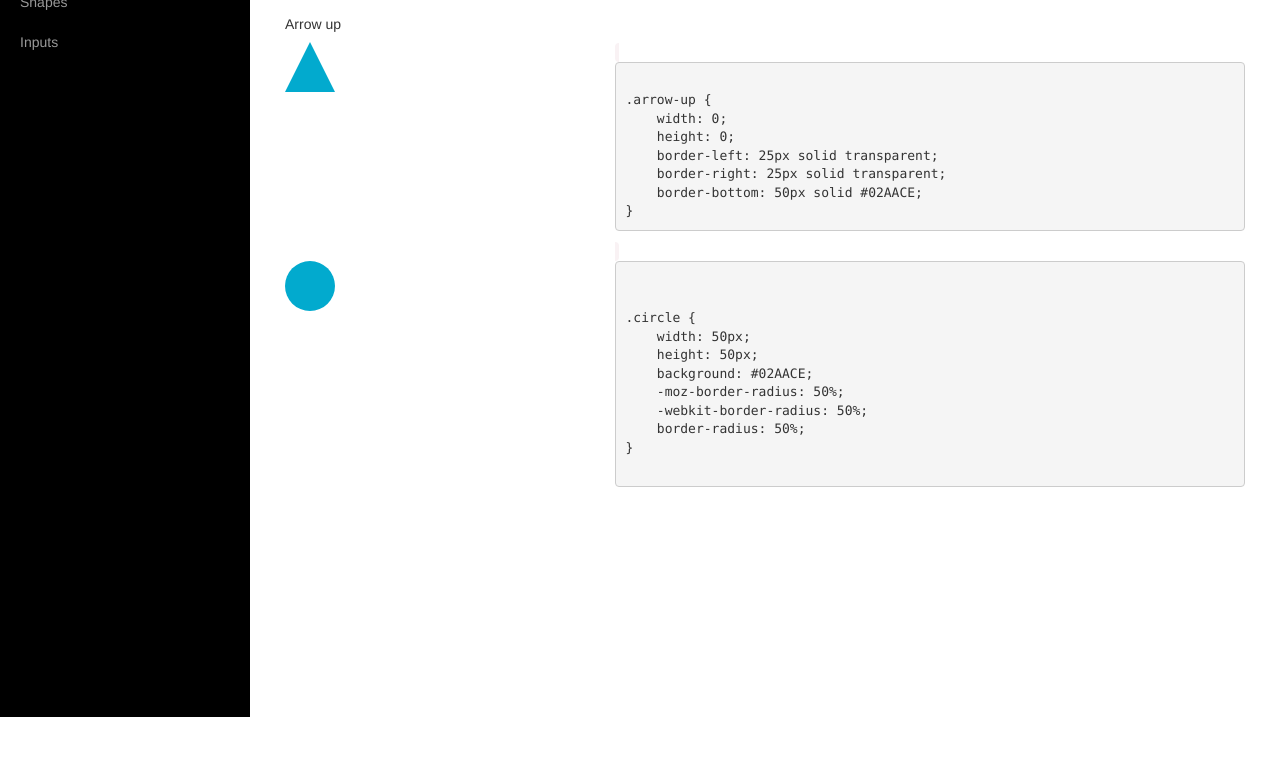
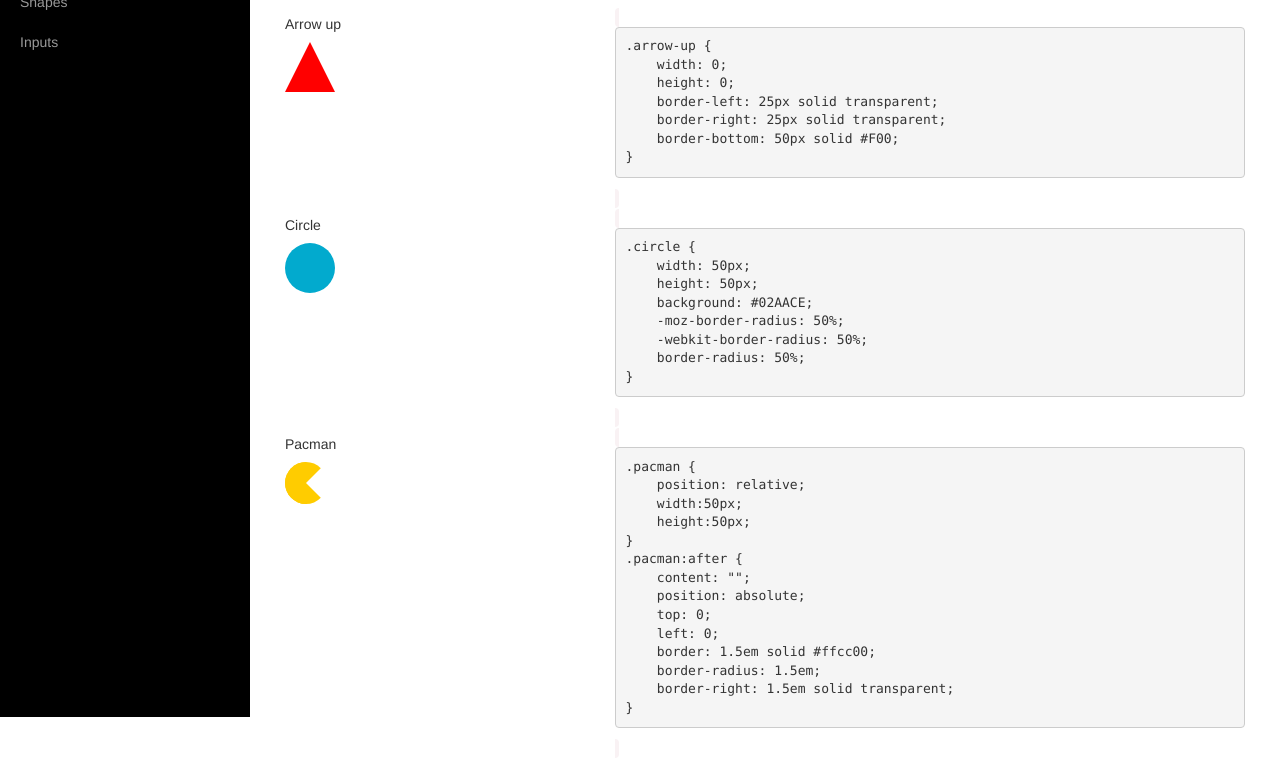
Before and after one commit to zsiva/css-tricks, a plain HTML site: page index.html in a window 1280 px wide. Both pictures are taken after a click on the link "Shapes". Shown: the part 83-861 px from the top of the page. Before the commit the page ends 800 px from the top, so only its background shows below. Drawn offline with nearby package versions, Linux system fonts and the light colour scheme.

Commit message:
update shapes

```diff
--- a/pages/shapes.html
+++ b/pages/shapes.html
@@ -4,21 +4,20 @@
             <h1>Shapes</h1>
             <div class="row">
                 <div class="col-xs-12">
-                    <h5>Arrow up</h5>
                     <div class="row">
                         <div class="col-xs-4">
+                            <h5>Arrow up</h5>
                             <div class="arrow-up"></div>
                         </div>
                         <div class="col-xs-8">
 <code>
 <pre>
-
 .arrow-up {
     width: 0;
     height: 0;
     border-left: 25px solid transparent;
     border-right: 25px solid transparent;
-    border-bottom: 50px solid #02AACE;
+    border-bottom: 50px solid #F00;
 }
 </pre>
 </code>
@@ -29,12 +28,12 @@
                 <div class="col-xs-12">
                     <div class="row">
                         <div class="col-xs-4">
+                            <h5>Circle</h5>
                             <div class="circle"></div>
                         </div>
                         <div class="col-xs-8">
+<code>
 <pre>
-<code>
-
 .circle {
     width: 50px;
     height: 50px;
@@ -43,8 +42,37 @@
     -webkit-border-radius: 50%;
     border-radius: 50%;
 }
+</pre>
 </code>
+                        </div>
+                    </div>
+                </div>
+                <div class="col-xs-12">
+                    <div class="row">
+                        <div class="col-xs-4">
+                            <h5>Pacman</h5>
+                            <div class="pacman"></div>
+                        </div>
+                        <div class="col-xs-8">
+<code>
+<pre>
+.pacman {
+    position: relative;
+    width:50px;
+    height:50px;
+}
+.pacman:after {
+    content: "";
+    position: absolute;
+    top: 0;
+    left: 0;
+    border: 1.5em solid #ffcc00;
+    border-radius: 1.5em;
+    border-right: 1.5em solid transparent;
+}
 </pre>
+</code>
+
                         </div>
                     </div>
                 </div>
--- a/stylesheets/custom.css
+++ b/stylesheets/custom.css
@@ -3,7 +3,7 @@
     height: 0;
     border-left: 25px solid transparent;
     border-right: 25px solid transparent;
-    border-bottom: 50px solid #02AACE;
+    border-bottom: 50px solid #F00;
 }
 .circle {
     width: 50px;
@@ -13,3 +13,18 @@
     -webkit-border-radius: 50%;
     border-radius: 50%;
 }
+
+.pacman {
+    position: relative;
+    width:50px;
+    height:50px;
+}
+.pacman:after {
+    content: "";
+    position: absolute;
+    top: 0;
+    left: 0;
+    border: 1.5em solid #ffcc00;
+    border-radius: 1.5em;
+    border-right: 1.5em solid transparent;
+}
```
